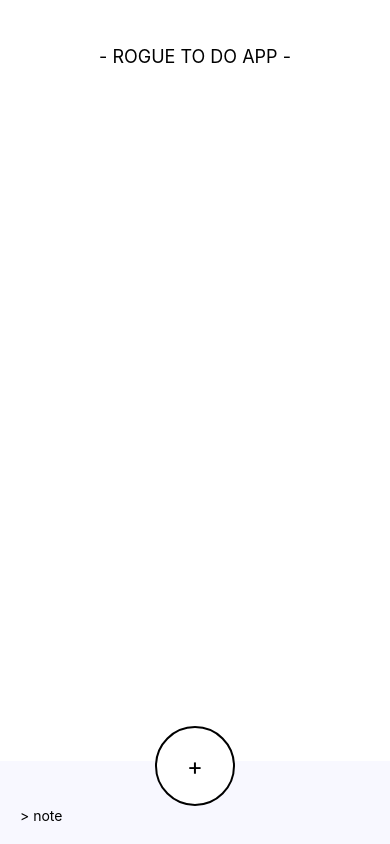
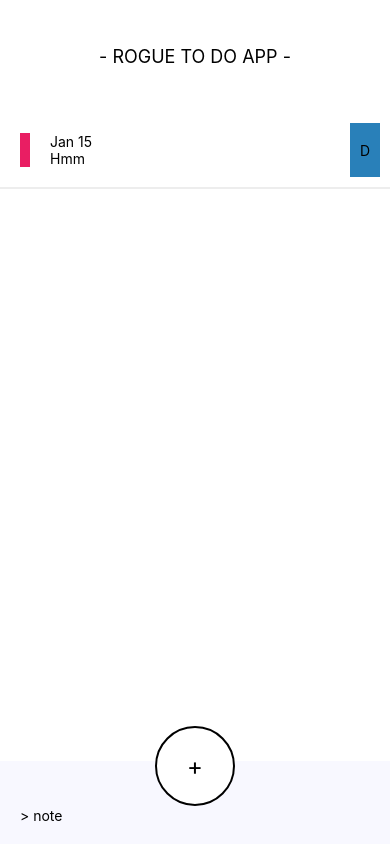
Before and after one commit to juliagaomiller/RogueToDoApp, a React Native app: screen / in a window 390 px wide. Built offline with nearby package versions, Linux system fonts and the light colour scheme.

Commit message:
When adding a note, an alert appears. Everything functioning.

```diff
--- a/App.js
+++ b/App.js
@@ -9,26 +9,45 @@ import {
   TouchableOpacity
 } from 'react-native';
 
+import Note from './src/components/Note';
+
 export default class App extends Component {
+  state = {
+    noteArray: [{'date':'Jan 15', 'note':'Hmm'}],
+    noteText: '',
+  }
   render() {
+
+    let notes = this.state.noteArray.map((val,key) => {
+      return <Note key={key} keyval={key} val={val} deleteMethod= { ()=>this.deleteNote(key)} />
+    });
+
     return (
+
       <View style={styles.container}>
 
         <View style={styles.header}>
           <Text style={styles.headerText}>- ROGUE TO DO APP -</Text>
         </View>
 
+        <ScrollView style={styles.scrollContainer}>
+          {notes}
+        </ScrollView>
+
         <View style={styles.footer}>
 
-          <TouchableOpacity style={styles.addButton}>
+          <TouchableOpacity
+            onPress={this.addNote.bind(this)}
+            style={styles.addButton}>
             <Text style={styles.addButtonText}>+</Text>
           </TouchableOpacity>
 
           <TextInput
             style={styles.textInput}
+            onChangeText={(noteText) => this.setState({noteText})} value={this.state.noteText}
             placeholder='> note'
             placeholderTextColor='black'
-            >
+          >
           </TextInput>
 
         </View>
@@ -36,6 +55,11 @@ export default class App extends Component {
       </View>
     );
   }
+
+  addNote(){
+    alert(this.state.noteText)
+  }
+
 }
 
 const styles = StyleSheet.create({
--- a/src/components/Note.js
+++ b/src/components/Note.js
@@ -10,14 +10,47 @@ import {
 } from 'react-native';
 
 export default class App extends Component {
+
   render() {
+
     return (
+      <View key={this.props.keyval} style={styles.note}>
 
+      <Text style={styles.noteText}>{this.props.val.date}</Text>
+      <Text style={styles.noteText}>{this.props.val.note}</Text>
+
+      <TouchableOpacity onpress={this.props.deleteMethod} style={styles.noteDelete}>
+        <Text style={styles.noteDeleteText}>D</Text>
+      </TouchableOpacity>
+
+      </View>
     );
   }
 }
 
 const styles = StyleSheet.create({
+  note: {
+    position: 'relative',
+    padding: 20,
+    paddingRight: 100,
+    borderBottomWidth: 2,
+    borderBottomColor: '#ededed',
+  },
+  noteText: {
+    paddingLeft: 20,
+    borderLeftWidth: 10,
+    borderLeftColor: '#E91E63',
+  },
+  noteDelete: {
+    position: 'absolute',
+    justifyContent: 'center',
+    alignItems: 'center',
+    backgroundColor: '#2980b9',
+    padding: 10,
+    top: 10,
+    bottom: 10,
+    right: 10
+  }
 
 
 });
```
